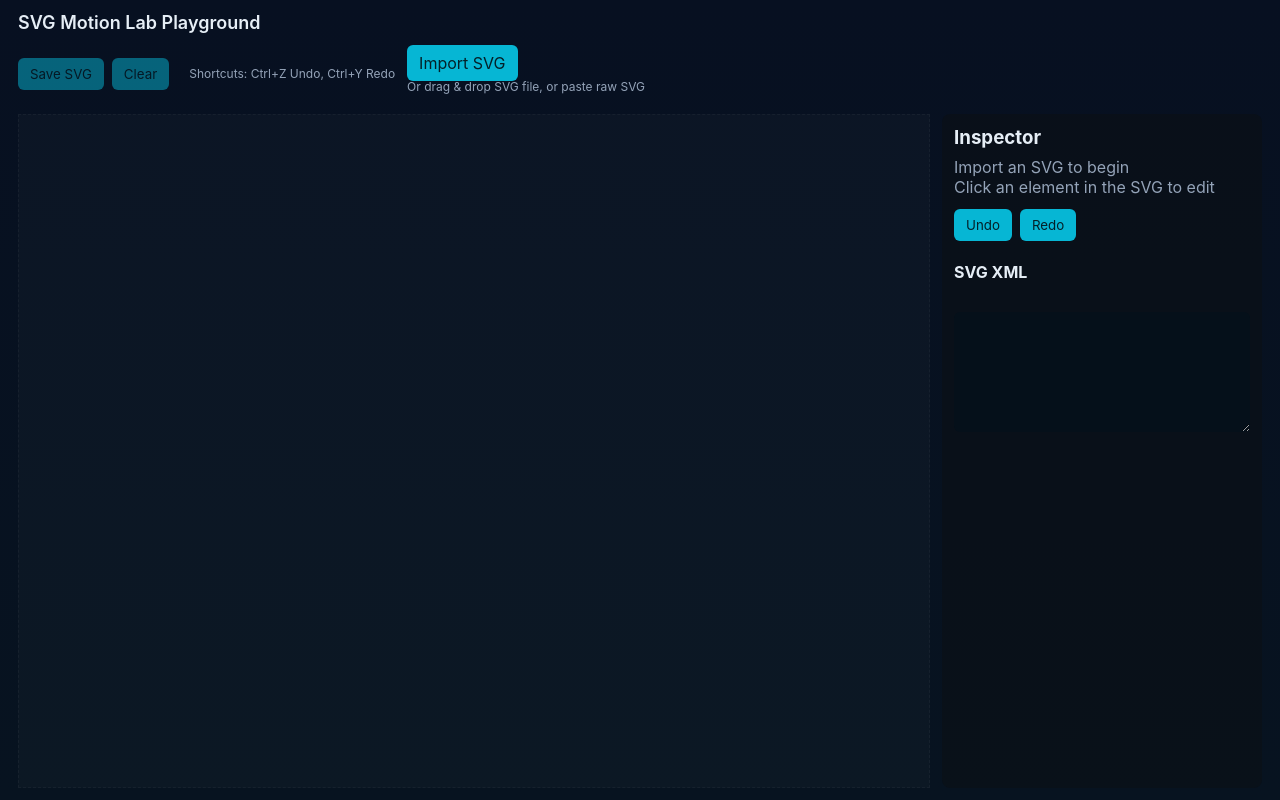
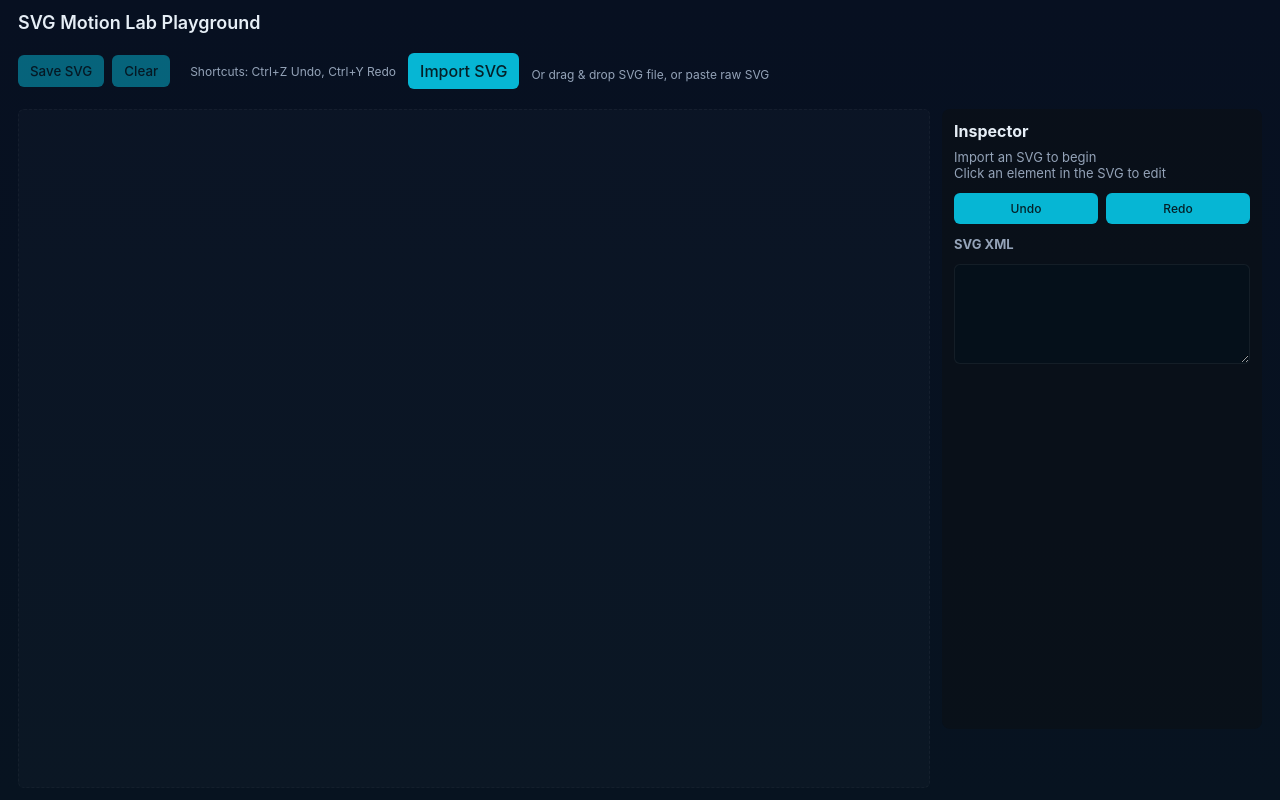
Before and after one commit to universal-bridge-enterprises/SVG-motion-lab-playground, a React (Vite) app: page / in a window 1280 px wide. Built offline with nearby package versions, Linux system fonts and the light colour scheme.

Commit message:
style: update CSS for enhanced UI and new features

```diff
--- a/src/styles.css
+++ b/src/styles.css
@@ -1,24 +1,35 @@
-:root{--bg:#0f1724;--panel:#0b1220;--muted:#94a3b8;--accent:#06b6d4}
+:root{--bg:#0f1724;--panel:#0b1220;--muted:#94a3b8;--accent:#06b6d4;--danger:#ef4444}
 *{box-sizing:border-box;font-family:Inter, system-ui, Arial}
 body,html,#root{height:100%;margin:0}
 .app-root{height:100vh;display:flex;flex-direction:column;background:linear-gradient(180deg,#071021 0%,#071320 100%);color:#e6eef6}
 .app-header{padding:12px 18px;font-size:18px;font-weight:600}
-.top-row{display:flex;gap:12px;padding:8px 18px;align-items:center}
-.toolbar{display:flex;gap:8px;align-items:center}
+.top-row{display:flex;gap:12px;padding:8px 18px;align-items:center;flex-wrap:wrap}
+.toolbar{display:flex;gap:8px;align-items:center;flex-wrap:wrap}
+.file-import{display:flex;align-items:center;gap:12px}
 .file-import .btn{position:relative;overflow:hidden}
 .file-import input{position:absolute;left:0;top:0;opacity:0;width:100%;height:100%}
-.btn{background:var(--accent);border:none;padding:8px 12px;border-radius:6px;color:#042028;cursor:pointer}
+.file-import.drag-active{opacity:0.8}
+.file-import .error{color:var(--danger);font-size:12px}
+.btn{background:var(--accent);border:none;padding:8px 12px;border-radius:6px;color:#042028;cursor:pointer;font-weight:500;transition:opacity 0.2s}
+.btn:hover:not(:disabled){opacity:0.9}
 .btn:disabled{opacity:.5;cursor:not-allowed}
-.editor-area{flex:1;display:flex;padding:12px 18px}
+.btn.danger{background:var(--danger)}
+.editor-area{flex:1;display:flex;padding:12px 18px;gap:12px}
 .canvas-root{display:flex;flex:1;gap:12px}
-.svg-area{flex:1;background:rgba(255,255,255,0.02);border:1px dashed rgba(255,255,255,0.04);min-height:420px;padding:12px;overflow:auto}
-.inspector{width:320px;background:rgba(10,15,20,0.6);border-radius:8px;padding:12px}
-.inspector h3{margin:0 0 8px 0}
-.inspector .muted{color:var(--muted)}
-.props label{display:flex;flex-direction:column;margin-top:8px}
-.props input{padding:6px;border-radius:6px;border:1px solid rgba(255,255,255,0.06);background:transparent;color:inherit}
-.history-controls{display:flex;gap:8px;margin-top:12px}
-.current-xml textarea{width:100%;height:120px;margin-top:8px;background:#05101a;color:#dbeafe;border-radius:6px;padding:6px;border:none}
-svg [data-highlighted]{stroke:var(--accent);stroke-width:2}
+.svg-area{flex:1;background:rgba(255,255,255,0.02);border:1px dashed rgba(255,255,255,0.04);min-height:420px;padding:12px;overflow:auto;border-radius:6px}
+.inspector{width:320px;background:rgba(10,15,20,0.6);border-radius:8px;padding:12px;overflow-y:auto;max-height:calc(100vh - 180px)}
+.inspector h3{margin:0 0 8px 0;font-size:16px}
+.inspector h4{margin:8px 0 4px 0;font-size:13px;color:var(--muted)}
+.inspector .muted{color:var(--muted);font-size:13px}
+.props{display:flex;flex-direction:column;gap:6px}
+.prop-section{display:flex;flex-direction:column;gap:6px;border-bottom:1px solid rgba(255,255,255,0.08);padding-bottom:8px}
+.props label{display:flex;flex-direction:column;margin:0;gap:4px;font-size:12px}
+.props input{padding:6px;border-radius:6px;border:1px solid rgba(255,255,255,0.06);background:transparent;color:inherit;font-size:12px}
+.props input:focus{outline:none;border-color:var(--accent)}
+.history-controls{display:flex;gap:8px;margin:12px 0}
+.history-controls .btn{flex:1;font-size:12px}
+.current-xml{margin-top:12px}
+.current-xml textarea{width:100%;height:100px;margin-top:8px;background:#05101a;color:#dbeafe;border-radius:6px;padding:6px;border:1px solid rgba(255,255,255,0.06);font-size:10px;font-family:monospace;resize:vertical}
+svg [data-highlighted]{stroke:var(--accent) !important;stroke-width:2 !important;fill:none !important}
 .hint{color:var(--muted);font-size:12px;margin-top:6px}
 .kbd-hint{color:var(--muted);font-size:12px;margin-left:12px}
```
